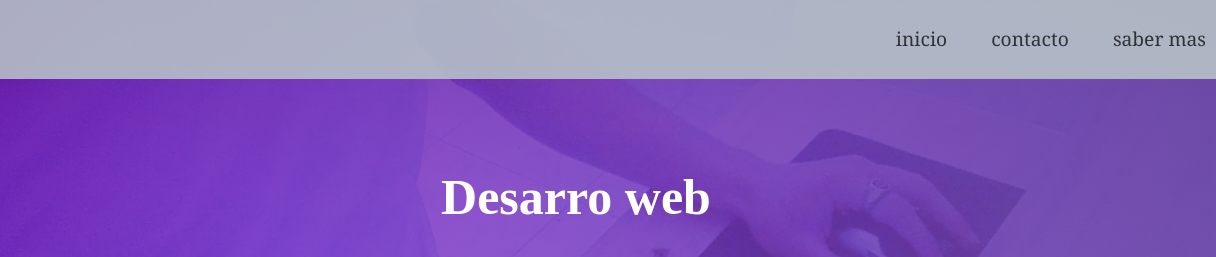
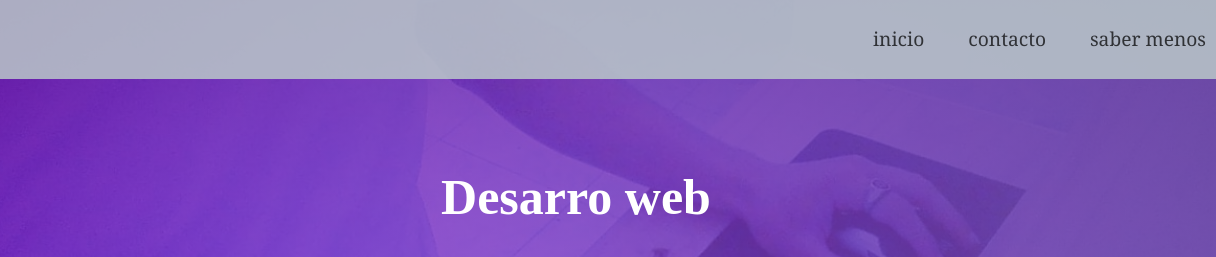
Before and after one commit to jona199608/jona-cv, a website: page index.html in a window 1280 px wide. Shown: the top 257 px of the page, 64-1280 px from the left. Drawn offline with nearby package versions, Linux system fonts and the light colour scheme.

Commit message:
first commit

```diff
--- a/index.html
+++ b/index.html
@@ -23,7 +23,7 @@
                <ul class="menu">
                 <li class="inicio"><a href="http://127.0.0.1:5500/index.html"target="_blank">inicio</a></li>
                 <li class="contacto"><a href="https://wa.me/542665276622"target="_blank">contacto</a></li>
-                <li class="mas"><a href="canal.html">saber mas</a></li>
+                <li class="mas"><a href="canal.html">saber menos</a></li>
                </ul>
         </nav>
         <section class="textos-header">
```
